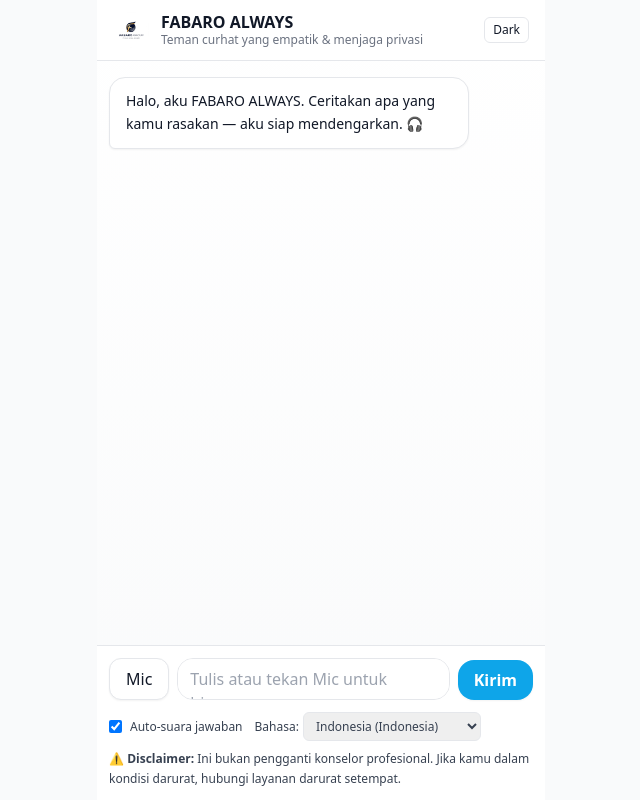
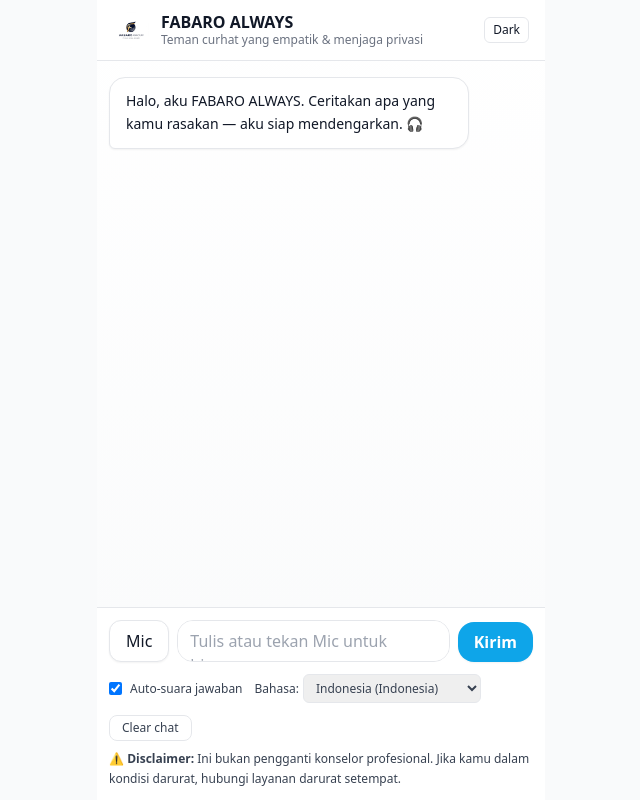
Before and after one commit to mukemen/fabaroalways, a Next.js app: page / in a window 1280 px wide. Shown: the whole page, without its empty margins (319-959 px from the left). Built offline with nearby package versions, Linux system fonts and the light colour scheme.

Commit message:
Update page.tsx

```diff
--- a/app/page.tsx
+++ b/app/page.tsx
@@ -9,7 +9,7 @@
 
 type Msg = { role: 'user' | 'assistant' | 'system'; content: string }
 
-// Fallback label jika Intl.DisplayNames tidak tersedia
+// Fallback label bahasa jika Intl.DisplayNames tidak tersedia
 const FALLBACK_LABELS: Record<string, string> = {
   'id-ID': 'Bahasa Indonesia',
   'en-US': 'English (United States)',
@@ -29,19 +29,15 @@
   'ru-RU': 'Русский (Россия)',
 }
 
-// Tampilkan label bahasa manusiawi: "Bahasa Indonesia", "English (United States)", dll.
 function displayLangLabel(code: string): string {
   try {
-    // Expect code like "id-ID" / "en-US"
     const [langPart, regionPart] = code.split('-')
-    // @ts-ignore - older TS dom lib may not have this type fully
-    const langDisplay = new Intl.DisplayNames(['id'], { type: 'language' }).of(langPart)
+    // @ts-ignore (beberapa env TS lama)
+    const lang = new Intl.DisplayNames(['id'], { type: 'language' }).of(langPart)
     // @ts-ignore
-    const regionDisplay = regionPart ? new Intl.DisplayNames(['id'], { type: 'region' }).of(regionPart.toUpperCase()) : ''
-    const langLabel = langDisplay
-      ? langDisplay.charAt(0).toUpperCase() + langDisplay.slice(1)
-      : FALLBACK_LABELS[code] || code
-    return regionDisplay ? `${langLabel} (${regionDisplay})` : langLabel
+    const region = regionPart ? new Intl.DisplayNames(['id'], { type: 'region' }).of(regionPart.toUpperCase()) : ''
+    const langLabel = lang ? lang.charAt(0).toUpperCase() + lang.slice(1) : (FALLBACK_LABELS[code] || code)
+    return region ? `${langLabel} (${region})` : langLabel
   } catch {
     return FALLBACK_LABELS[code] || code
   }
@@ -56,7 +52,7 @@
   const [loading, setLoading] = useState(false)
   const [autoVoice, setAutoVoice] = useState(true)
 
-  // Bahasa TTS (label manusiawi, value tetap kode)
+  // Bahasa TTS (label manusiawi, value tetap kode BCP-47)
   const [selectedLang, setSelectedLang] = useState<string>('id-ID')
   const [langOptions, setLangOptions] = useState<string[]>(['id-ID', 'en-US'])
 
@@ -80,12 +76,12 @@
     listRef.current?.scrollTo({ top: listRef.current.scrollHeight, behavior: 'smooth' })
   }, [messages])
 
-  // Ambil daftar bahasa dari voices yang tersedia
+  // Kumpulkan daftar bahasa dari voices yang tersedia
   useEffect(() => {
     const handle = () => {
       const voices = listVoices()
       const langs = Array.from(new Set(voices.map(v => v.lang || 'en-US')))
-      // Sort: taruh id-ID di atas, lainnya alfabetis
+      // Prioritaskan id-ID di urutan atas
       langs.sort((a, b) => (a === 'id-ID' ? -1 : b === 'id-ID' ? 1 : a.localeCompare(b)))
       if (langs.length) setLangOptions(langs)
       if (langs.includes('id-ID')) setSelectedLang('id-ID')
@@ -118,7 +114,7 @@
         headers: { 'Content-Type': 'application/json' },
         body: JSON.stringify({
           messages: next.map(({ role, content }) => ({ role, content })),
-          // model & temperature tidak dikirim; dibaca dari ENV server
+          // model & temperature tidak dikirim; server baca dari ENV
         }),
       })
       const data = await r.json()
@@ -134,6 +130,18 @@
   }, [input, messages, autoVoice, selectedLang])
 
   const onMicText = useCallback((t: string) => setInput(t), [])
+
+  // 🔴 Clear chat: reset state + hapus history di localStorage
+  const clearChat = () => {
+    const init: Msg[] = [{
+      role: 'assistant',
+      content: 'Halo, aku FABARO ALWAYS. Ceritakan apa yang kamu rasakan — aku siap mendengarkan. 🎧',
+    }]
+    if (confirm('Hapus semua riwayat chat ini?')) {
+      setMessages(init)
+      try { localStorage.setItem(keyLocal, JSON.stringify(init)) } catch {}
+    }
+  }
 
   const toggleTheme = () => {
     const next = theme === 'light' ? 'dark' : 'light'
@@ -207,7 +215,13 @@
                 ))}
               </select>
             </label>
+
+            {/* Tombol Clear chat */}
+            <button onClick={clearChat} className="px-3 py-1 rounded-lg border dark:border-zinc-700">
+              Clear chat
+            </button>
           </div>
+
           <p className="leading-relaxed text-xs">
             ⚠️ <b>Disclaimer:</b> Ini bukan pengganti konselor profesional. Jika kamu dalam kondisi darurat,
             hubungi layanan darurat setempat.
```
